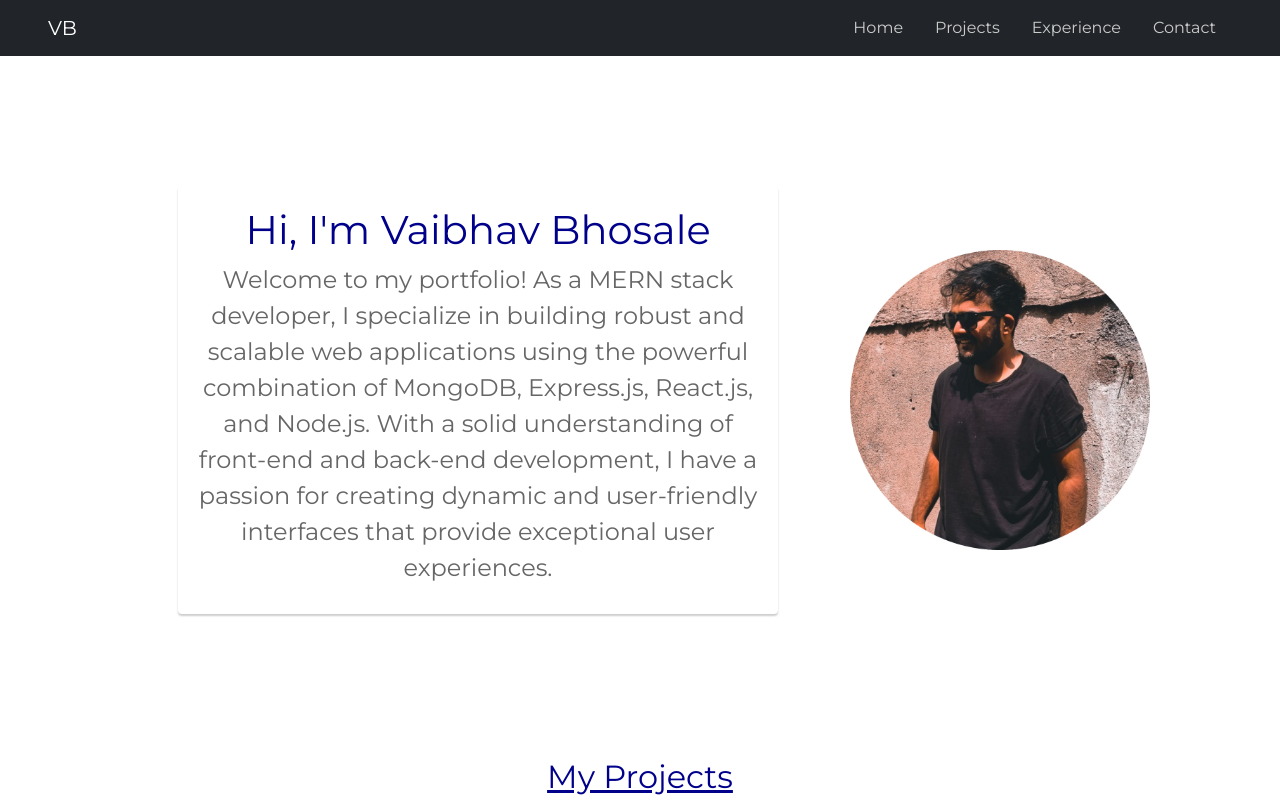
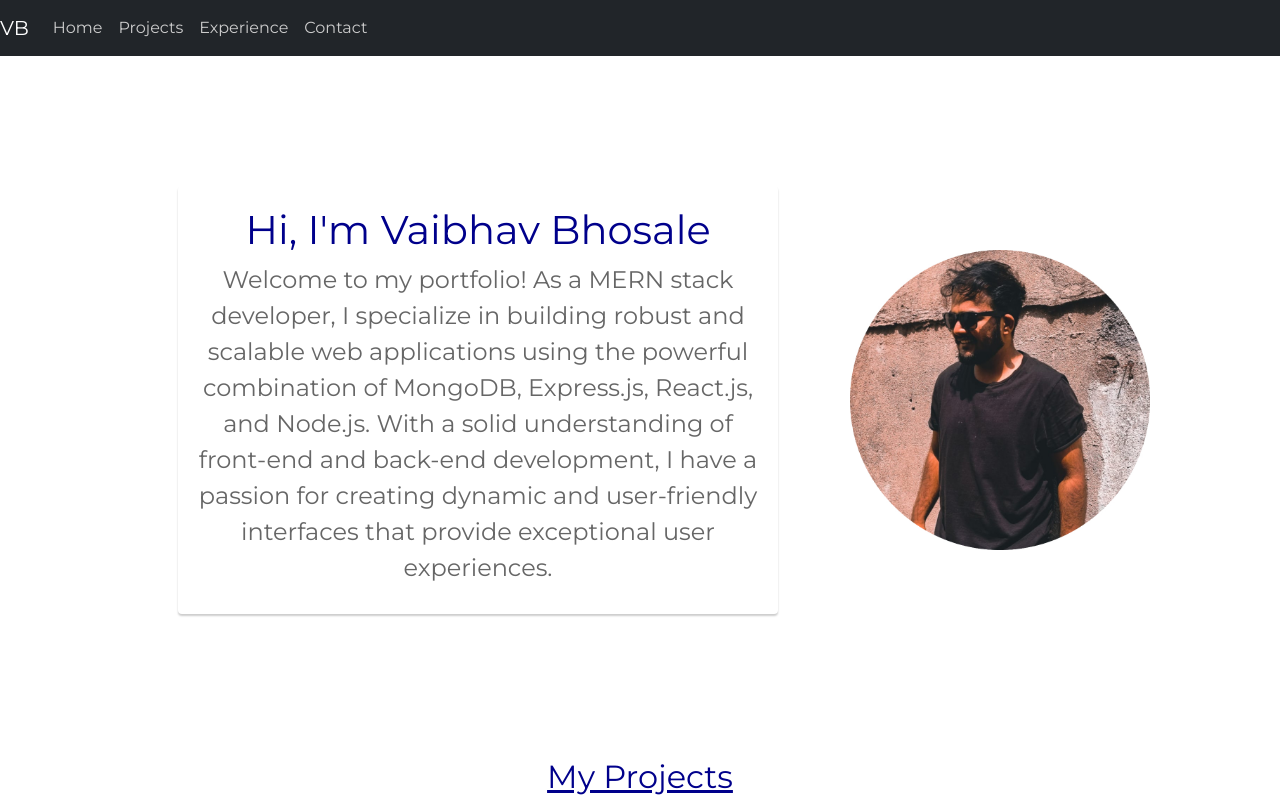
Before and after one commit to vaibhavbhosale10/portfolio, a React (Create React App) app: page / in a window 1280 px wide. Shown: the top 800 px of the page. Built offline with nearby package versions, Linux system fonts and the light colour scheme.

Commit message:
navbar fix

```diff
--- a/src/effect/scrollspy.js
+++ b/src/effect/scrollspy.js
@@ -1,4 +1,4 @@
-import React from "react";
+import React, { useState } from "react";
 import { Col, Container, Row } from "react-bootstrap";
 import pp from "../images/PP.jpg";
 import "../projects/project.css";
@@ -35,13 +35,28 @@ function ScrollspyExample() {
       // Add your styles for the profile image here
     },
   };
+  const [isNavOpen, setIsNavOpen] = useState(false);
+
+  const handleToggle = () => {
+    setIsNavOpen(!isNavOpen);
+  };
+
   return (
     <div>
-      <nav id="navbar-example2" className="navbar navbar-light bg-dark px-5 ">
+      <nav className="navbar navbar-expand-lg navbar-dark bg-dark">
         <a style={{ color: "white" }} className="navbar-brand" href="#">
           VB
         </a>
-        <ul className="nav nav-pills">
+        <button
+          className={`navbar-toggler ${isNavOpen ? "collapsed" : ""}`}
+          type="button"
+          onClick={handleToggle}
+          aria-label="Toggle navigation"
+        >
+          <span className="navbar-toggler-icon" />
+        </button>
+        <div className={`collapse navbar-collapse ${isNavOpen ? "show" : ""}`}>
+          <ul className="navbar-nav ml-auto">
             <li className="nav-item">
               <a style={{ color: "#cccccc" }} className="nav-link" href="#home">
                 Home
@@ -75,6 +90,7 @@ function ScrollspyExample() {
               </a>
             </li>
           </ul>
+        </div>
       </nav>
 
       <div
```
Lines whose indentation alone changed are shown as unchanged.
